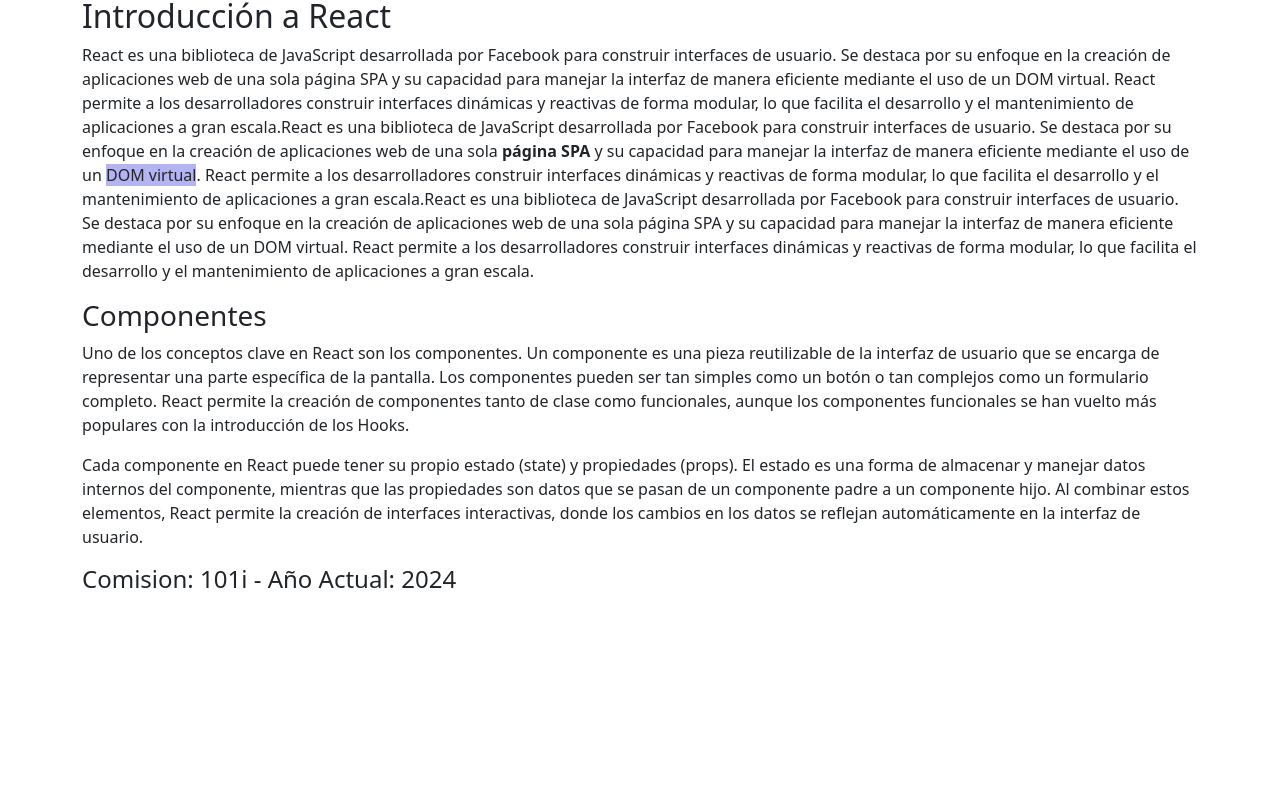
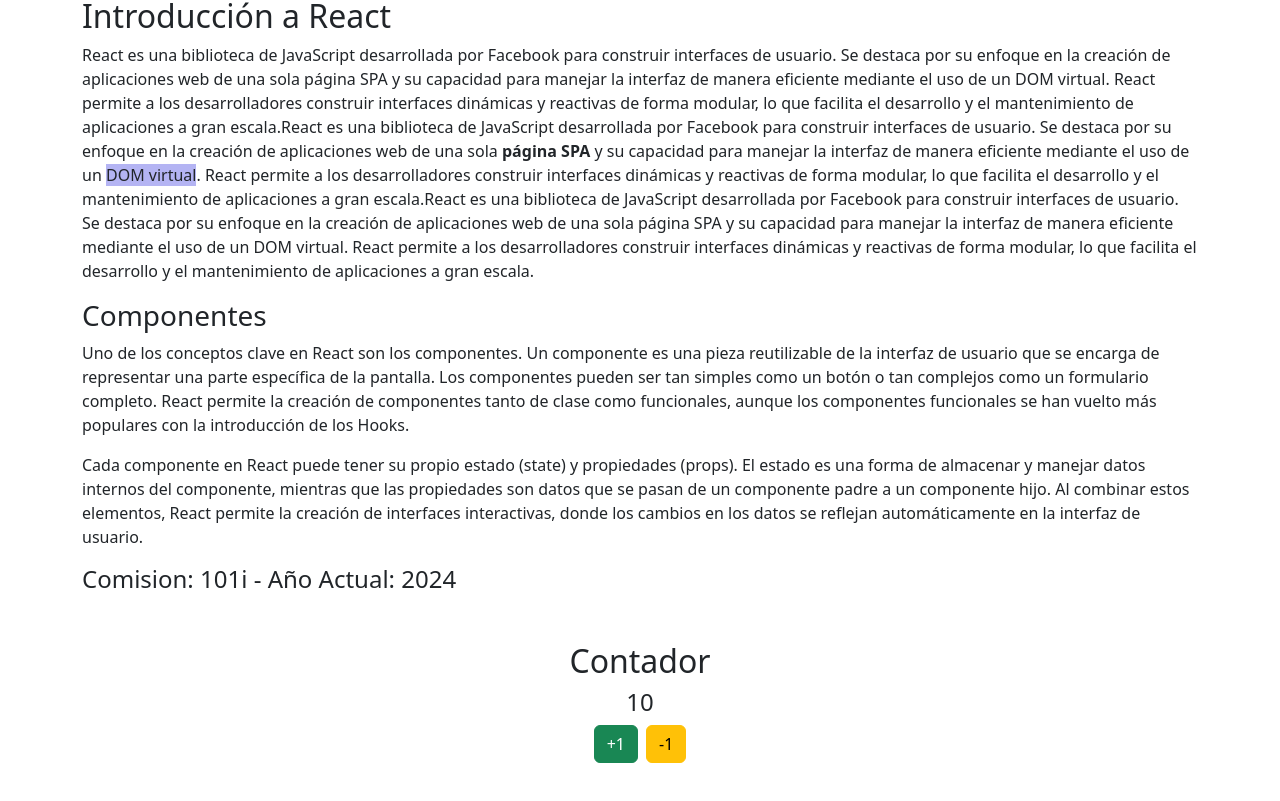
Before and after one commit to marvi2011/practicaReact-c101i, a React (Vite) app: page / in a window 1280 px wide. Shown: the part 219-1020 px from the top of the page. Before the commit the page ends 837 px from the top, so only its background shows below. Built offline with nearby package versions, Linux system fonts and the light colour scheme.

Commit message:
agregamos el maquetado del componente Contador

```diff
--- a/src/App.jsx
+++ b/src/App.jsx
@@ -1,5 +1,6 @@
 import "bootstrap/dist/css/bootstrap.min.css";
 import Informacion from "./components/Informacion";
+import Contador from "./components/Contador";
 
 function App() {
   return (
@@ -16,6 +17,7 @@
       </p>
       {/*aqui invoco a los componentes para poder usarlos, se hace como etiqueta html */}
       <Informacion></Informacion>
+      <Contador></Contador>
     </main>
   );
 }
--- /dev/null
+++ b/src/components/Contador.jsx
@@ -0,0 +1,12 @@
+const Contador = () => {
+    return (
+        <section className="text-center my-5">
+            <h2>Contador</h2>
+            <h4>10</h4>
+            <button className="btn btn-success me-2">+1</button>
+            <button className="btn btn-warning">-1</button>
+        </section>
+    );
+};
+
+export default Contador;
```
